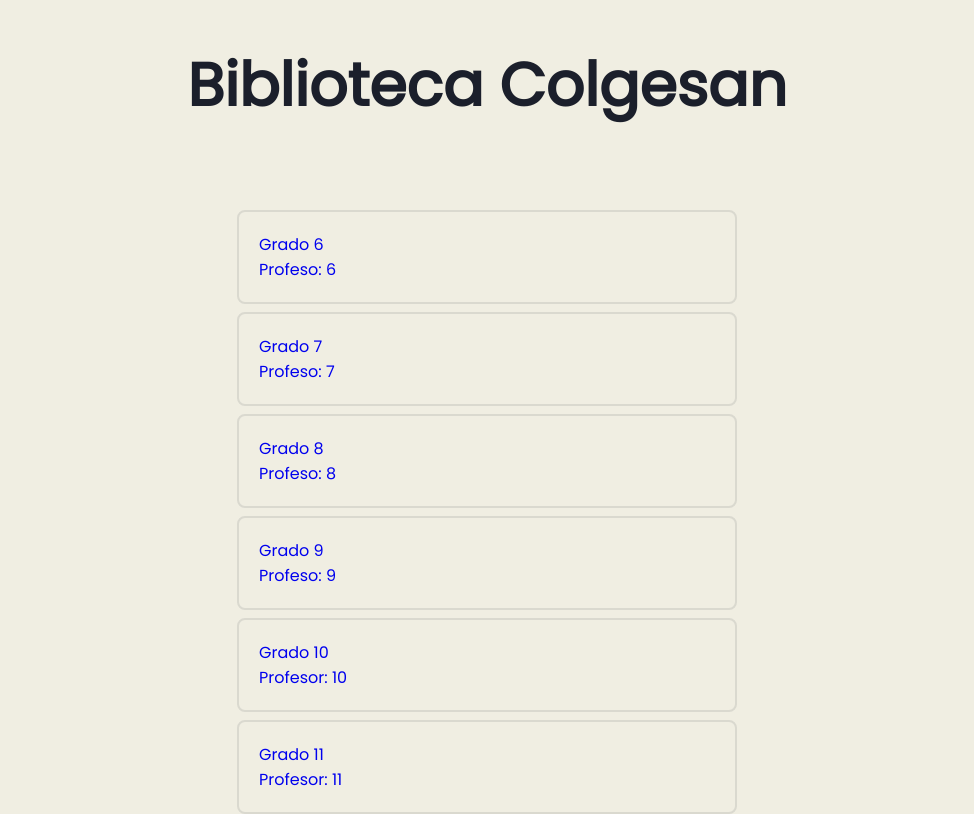
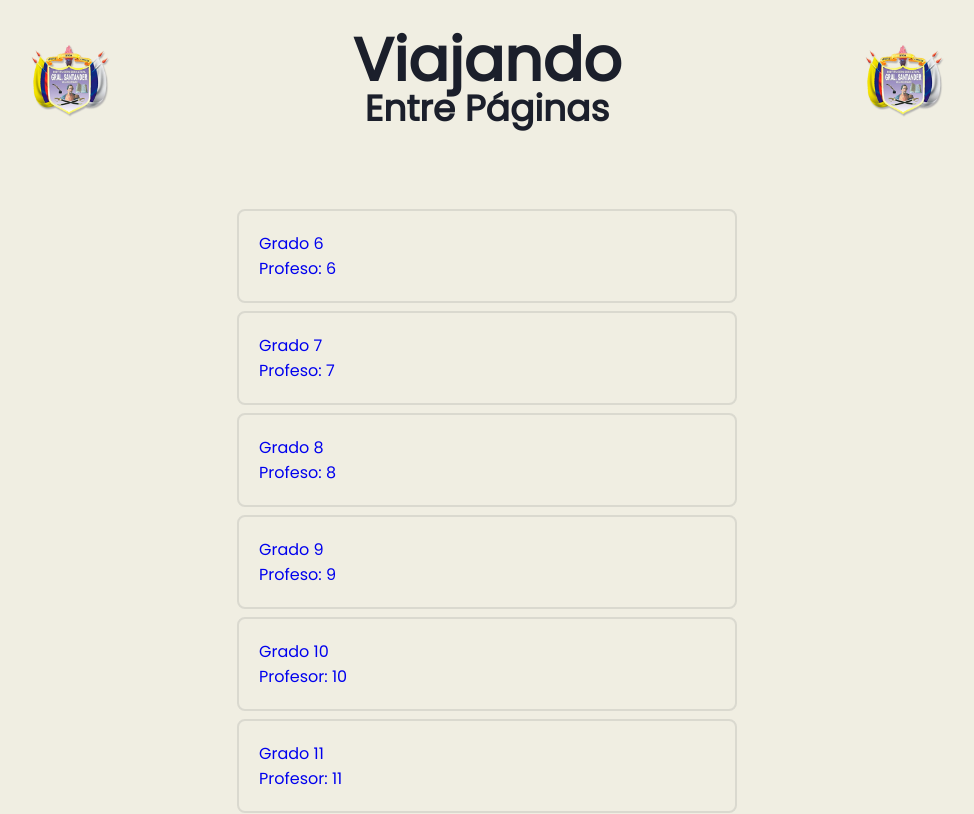
Before and after one commit to JoseSissa/Biblioteca-Colgesan, an Astro site: page / in a window 1280 px wide. Shown: the whole page, without its empty margins (153-1127 px from the left). Built offline with nearby package versions, Linux system fonts and the light colour scheme; Astro itself is replaced by a stand-in of ours.

Commit message:
nuevo header

```diff
--- a/src/components/Header.astro
+++ b/src/components/Header.astro
@@ -1,28 +1,49 @@
 <header>
+    <div class="logo">
+        <img
+            src="/img/icons/logo-colgesan.webp"
+            alt="Logo colegio General Santander"
+        />
+    </div>
     <h1 style="view-transition-name: header-title;">
-        Biblioteca <span class="text-gradient">Colgesan</span>
+        <a href="/">
+            Viajando <br /><span>Entre Páginas</span>
+        </a>
     </h1>
+    <div class="logo">
+        <img src="/img/icons/logo-colgesan.webp" alt="Logo del proyecto" />
+    </div>
 </header>
 
 <style>
     header {
         width: 100%;
-        padding: 40px 0px;
+        display: flex;
+        justify-content: space-between;
+        align-items: center;
+        padding: 40px;
         margin-bottom: 40px;
         text-align: center;
     }
+    .logo img {
+        width: 100%;
+        max-width: 80px;
+    }
     header h1 {
         font-size: 60px;
+        line-height: 40px;
+    }
+    header h1 a {
+        text-decoration: none;
+        color: var(--color);
+    }
+    header h1 span {
+        font-size: 36px;
     }
     @media (max-width: 768px) {
         header {
             font-size: 30px;
             line-height: 55px;
-        }
-    }
-
-    @media (max-width: 768px) {
-        header {
             margin-bottom: 0px;
         }
         header h1 {
```
